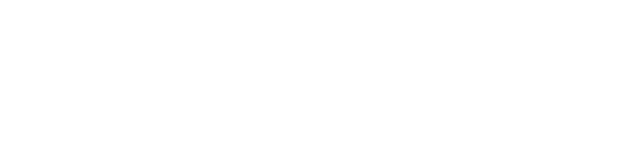
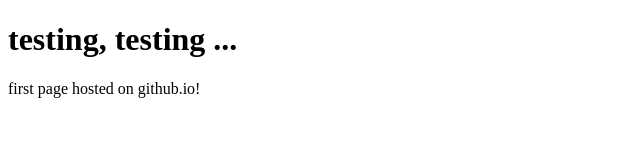
Before and after one commit to 79m/79m, a plain HTML site: page index.html in a window 1280 px wide. Shown: the whole page, without its empty margins (0-640 px from the left). Drawn offline with Linux system fonts and the light colour scheme.

Commit message:
adding text

```diff
--- a/index.html
+++ b/index.html
@@ -1,5 +1,7 @@
 <!DOCTYPE html>
 <html>
 <body>
+<h1> testing, testing ... </h1>
+<p> first page hosted on github.io! </p>
 </body>
 </html>
```
